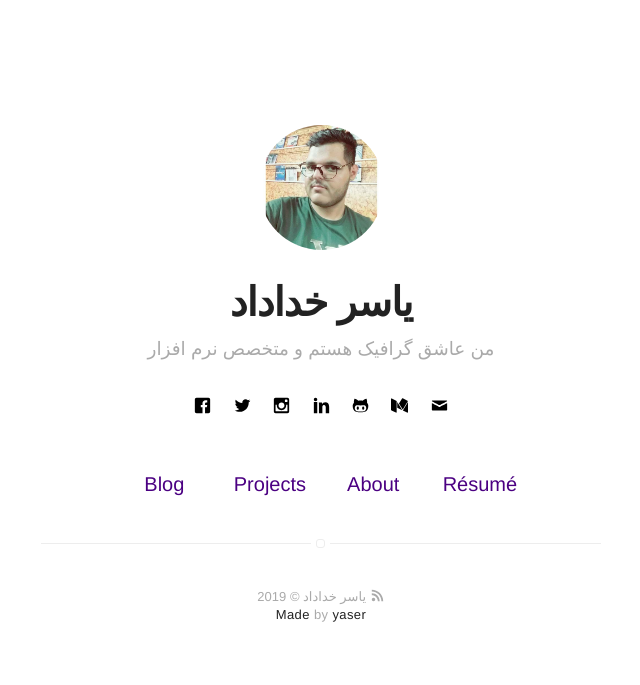
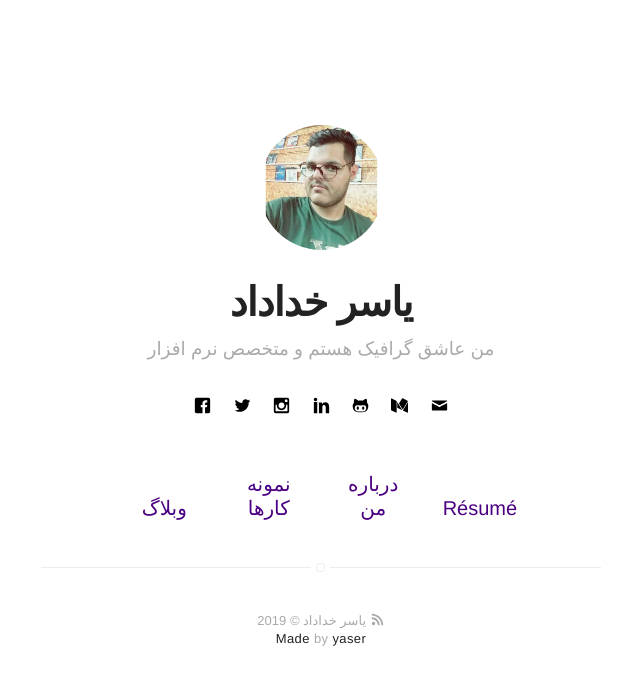
Before and after one commit to yaserkhodadad/yaserkhodadad.github.io, a Jekyll site: the page built from index.html, in a window 1280 px wide. Shown: the top 685 px of the page, without its empty margins (319-959 px from the left). Built offline with Jekyll 4.4.1, drawn with Linux system fonts in a browser that asks for light colours.

Commit message:
Update nav.html

```diff
--- a/_includes/nav.html
+++ b/_includes/nav.html
@@ -2,14 +2,14 @@
     <ul class="list">
         {% if page.title != "Home" %}
             <li class="item">
-                <a class="link" href="{{ site.url }}/">Home</a>
+                <a class="link" href="{{ site.url }}/">صفحه اصلی</a>
             </li>
         {% endif %}
 
         {% if site.blog == true %}
             {% if page.title != "Blog" %}
                 <li class="item">
-                    <a class="link" href="{{ site.url }}/blog">Blog</a>
+                    <a class="link" href="{{ site.url }}/blog">وبلاگ</a>
                 </li>
             {% endif %}
         {% endif %}
@@ -17,7 +17,7 @@
         {% if site.projects == true %}
             {% if page.title != "Projects" %}
                 <li class="item">
-                    <a class="link" href="{{ site.url }}/projects">Projects</a>
+                    <a class="link" href="{{ site.url }}/projects">نمونه کارها</a>
                 </li>
             {% endif %}
         {% endif %}
@@ -25,7 +25,7 @@
         {% if site.about == true %}
             {% if page.title != "About" %}
                 <li class="item">
-                    <a class="link" href="{{ site.url }}/about">About</a>
+                    <a class="link" href="{{ site.url }}/about">درباره من</a>
                 </li>
             {% endif %}
         {% endif %}
```
